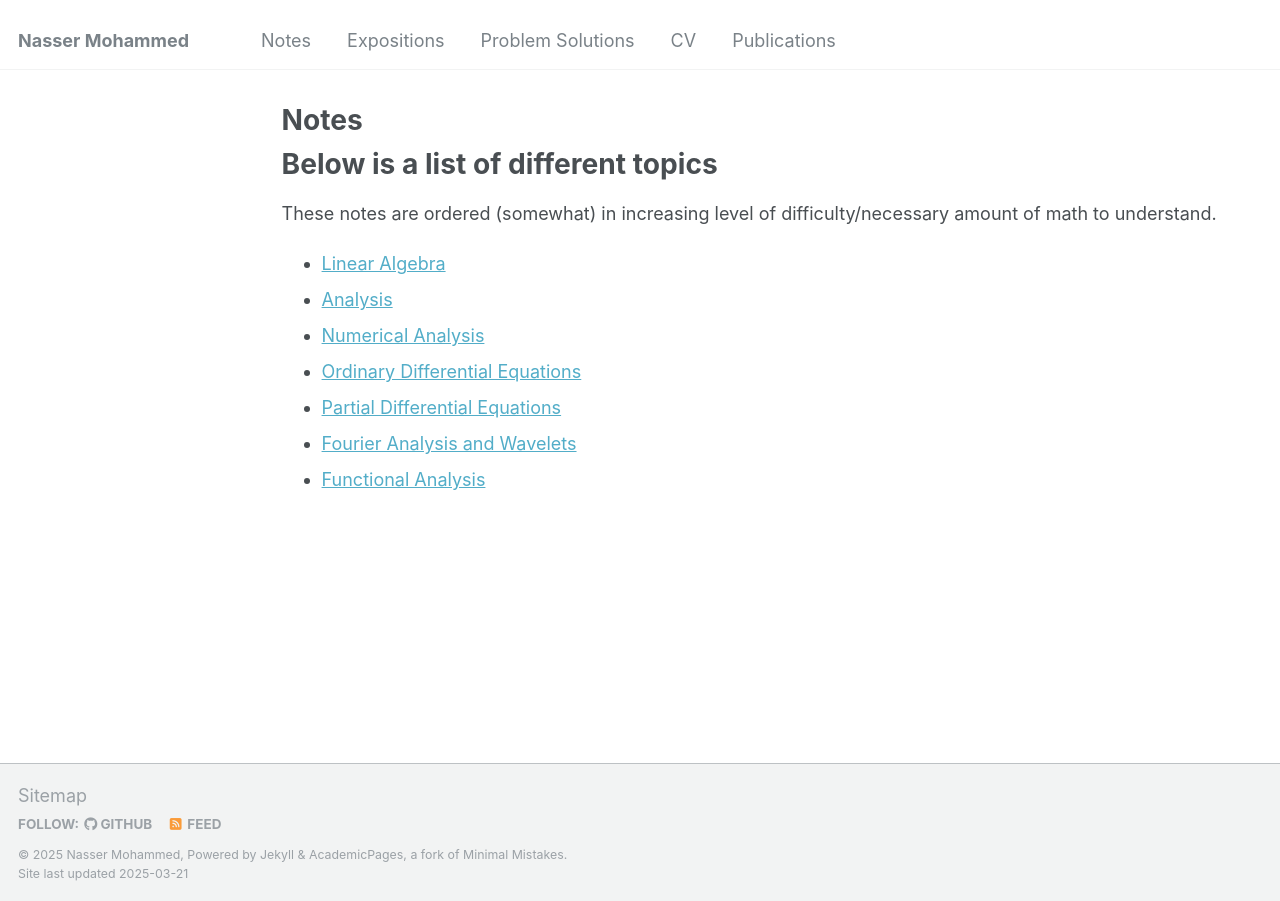
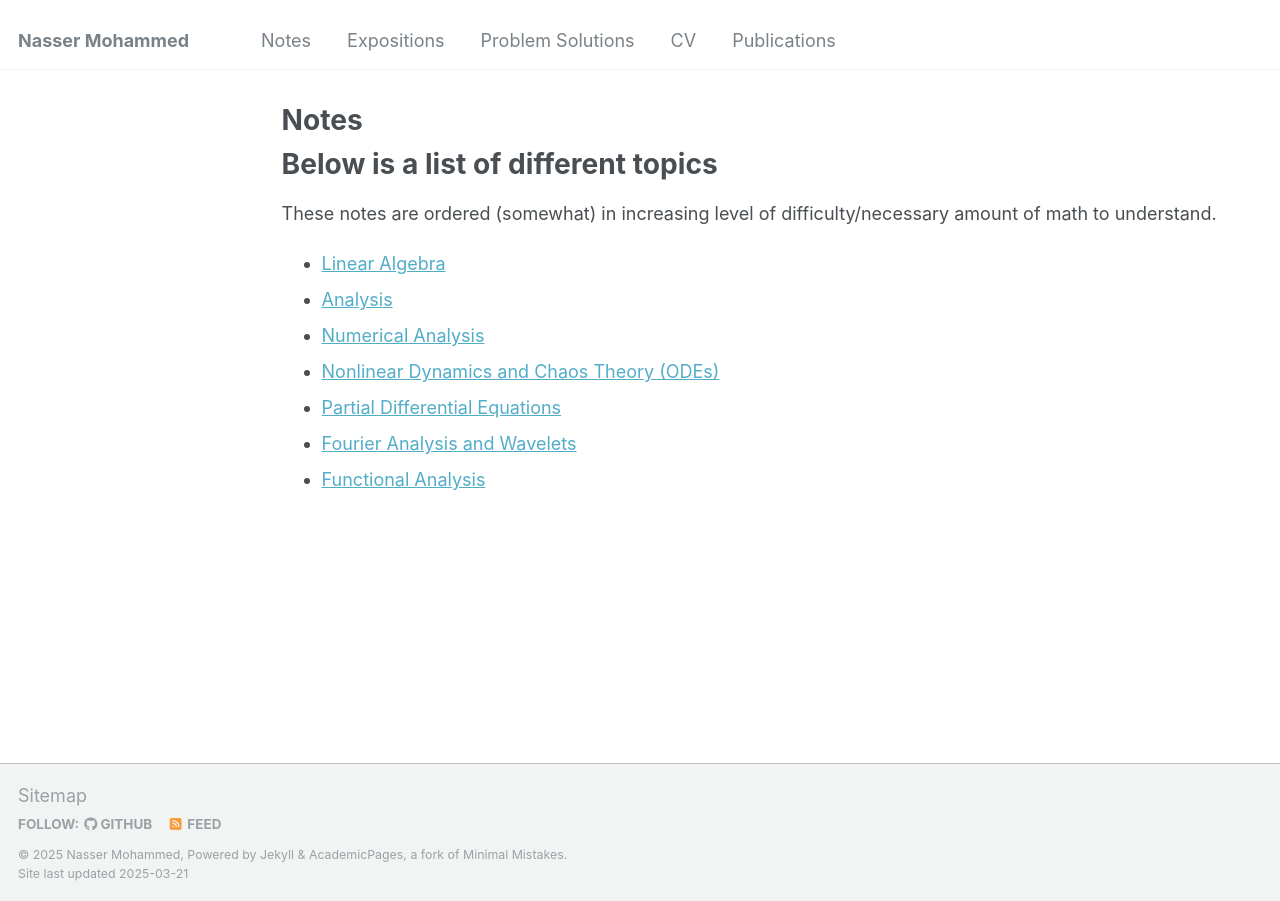
Before and after one commit to Nasser-Mohammed/Nasser-Mohammed.github.io, a Jekyll site: the page built from _pages/notes.md, in a window 1280 px wide. Built offline with Jekyll 4.4.1, drawn with Linux system fonts in a browser that asks for light colours.

Commit message:
Update notes.md

```diff
--- a/_pages/notes.md
+++ b/_pages/notes.md
@@ -14,7 +14,7 @@ These notes are ordered (somewhat) in increasing level of difficulty/necessary a
 - [Linear Algebra](/notes/linear-algebra/nav.md)
 - [Analysis](/notes/analysis/nav.md)
 - [Numerical Analysis](/notes/numerical-analysis/nav.md)
-- [Ordinary Differential Equations](/notes/ode/nav.md)
+- [Nonlinear Dynamics and Chaos Theory (ODEs)](/notes/ode/nav.md)
 - [Partial Differential Equations](/notes/pde/nav.md)
 - [Fourier Analysis and Wavelets](/notes/Fourier-Analysis/nav.md)
 - [Functional Analysis](/notes/Functional-Analysis/nav.md)
```
